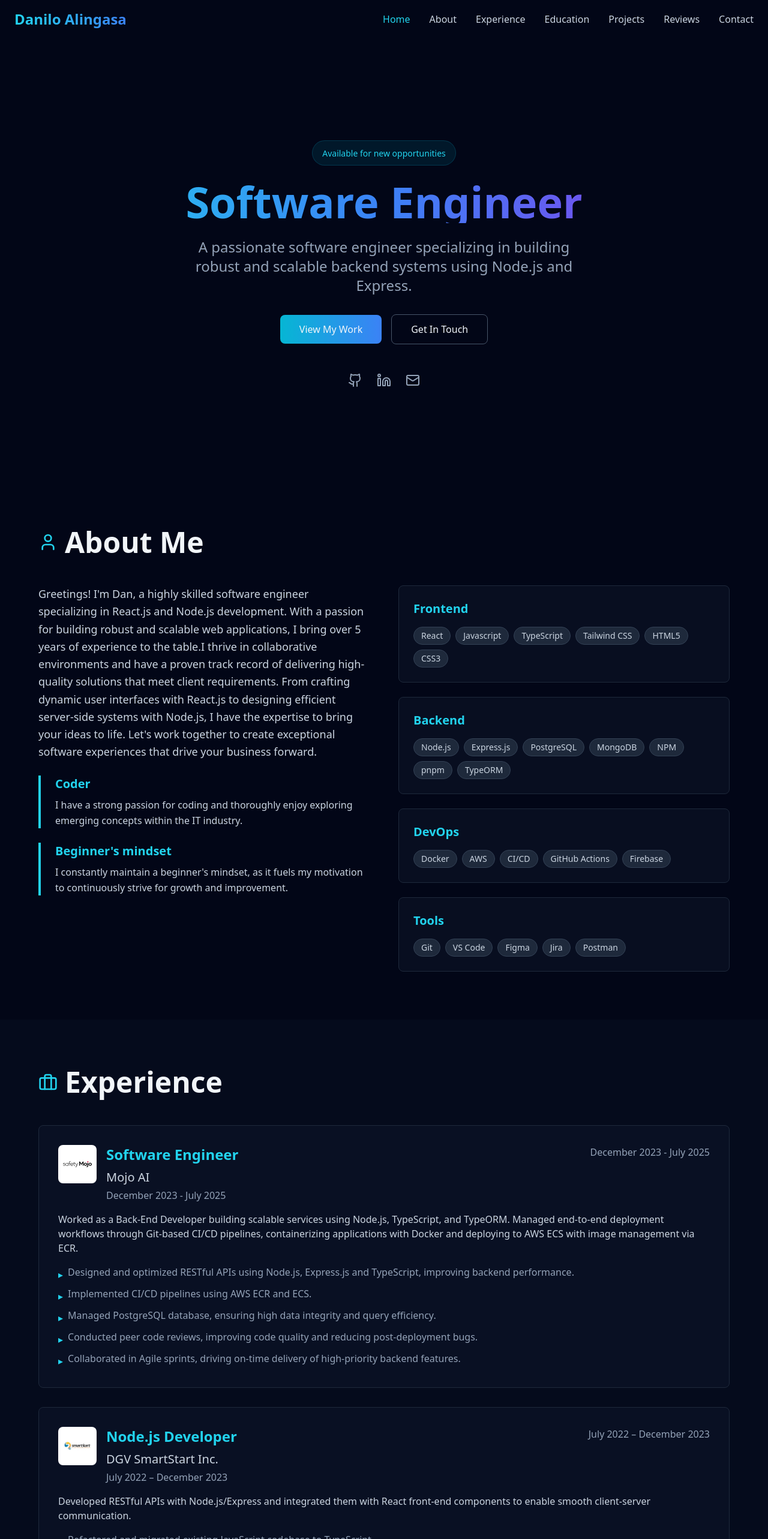
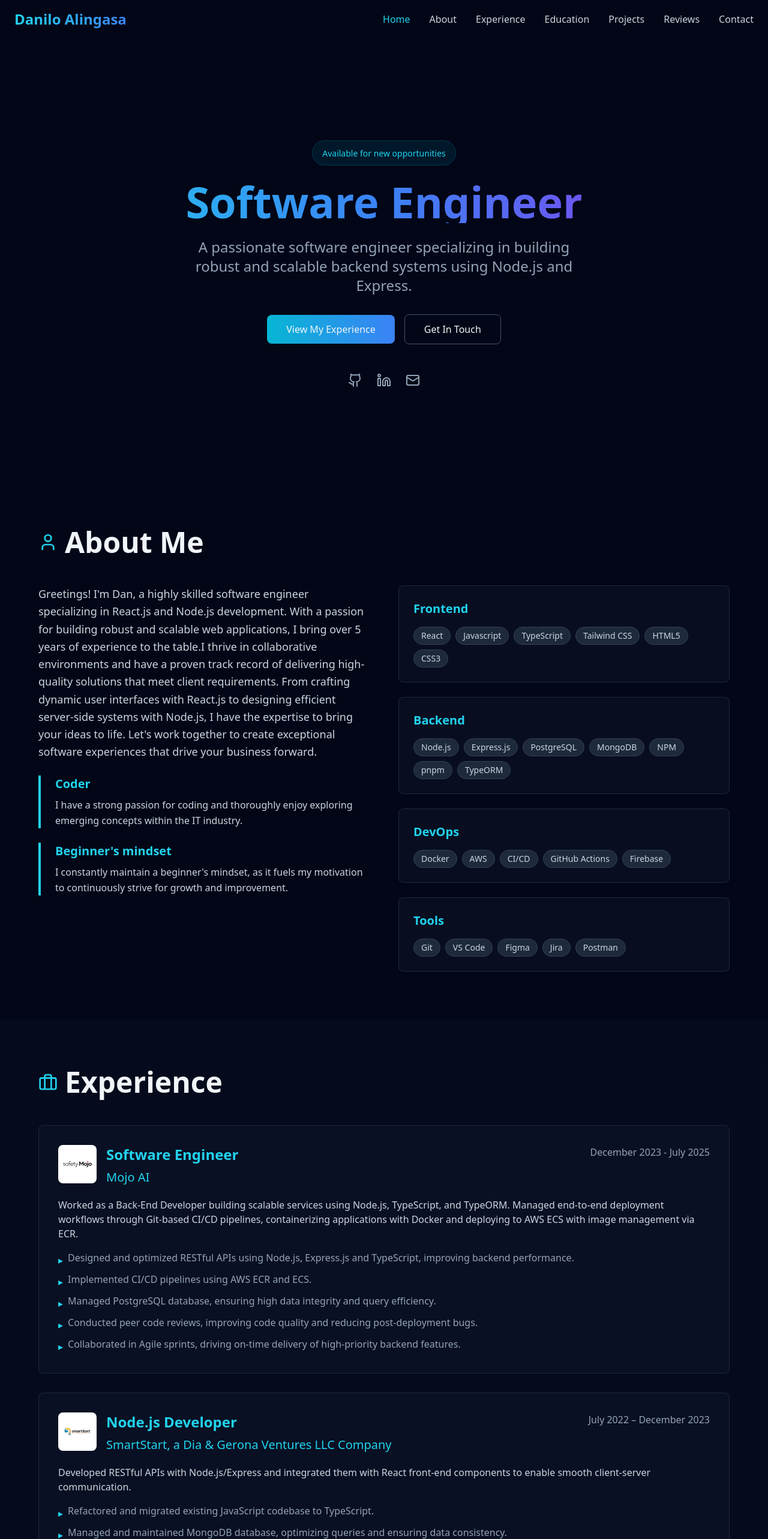
Before and after one commit to nadnad121021/dynamic-portfolio, a React (Vite) app: page / in a window 1280 px wide. Shown: the top 2566 px of the page at 60% size. Built offline with nearby package versions, Linux system fonts and the light colour scheme.

Commit message:
refactor: added company url

```diff
--- a/src/App.tsx
+++ b/src/App.tsx
@@ -5,7 +5,7 @@ import {
   Github,
   Linkedin,
   Mail,
-  ExternalLink,
+  // ExternalLink,
   Code2,
   Briefcase,
   User,
@@ -139,10 +139,10 @@ function App() {
 
             <div className="flex flex-wrap items-center justify-center gap-4 mb-12 animate-fadeIn">
               <button
-                onClick={() => scrollToSection('projects')}
+                onClick={() => scrollToSection('experience')}
                 className="px-8 py-3 bg-gradient-to-r from-cyan-500 to-blue-500 rounded-lg font-medium hover:shadow-lg hover:shadow-cyan-500/50 transition-all duration-300 hover:-translate-y-1"
               >
-                View My Work
+                View My Experience
               </button>
               <button
                 onClick={() => scrollToSection('contact')}
@@ -248,8 +248,15 @@ function App() {
                       />
                       <div>
                         <h3 className="text-2xl font-bold text-cyan-400 mb-2">{exp.title}</h3>
-                        <p className="text-xl text-slate-300 mb-1">{exp.company}</p>
-                        <p className="text-slate-400">{exp.period}</p>
+                        <p className="text-xl text-slate-300 mb-1">
+                          <a
+                        href={exp.company_url}
+                        target="_blank"
+                        className="flex items-center gap-2 text-cyan-400 hover:text-cyan-300 transition-colors duration-200"
+                      >
+                        {exp.company}
+                      </a>
+                        </p>
                       </div>
                     </div>
                     <span className="text-slate-400 font-medium">{exp.period}</span>
@@ -353,7 +360,7 @@ function App() {
                     </div>
 
                     <div className="flex gap-4">
-                      <a
+                      {/* <a
                         href={project.link}
                         className="flex items-center gap-2 text-cyan-400 hover:text-cyan-300 transition-colors duration-200"
                       >
@@ -366,7 +373,7 @@ function App() {
                       >
                         <Github size={18} />
                         <span>Source Code</span>
-                      </a>
+                      </a> */}
                     </div>
                   </div>
                 </div>
--- a/src/interfaces/portfolioInfo.interface.ts
+++ b/src/interfaces/portfolioInfo.interface.ts
@@ -77,6 +77,7 @@ export interface Experience {
   description: string;
   achievements: string[];
   logo: string;
+  company_url: string;
 }
 
 // Reviews / Testimonials
--- a/src/portfolio.ts
+++ b/src/portfolio.ts
@@ -106,11 +106,12 @@ const portfolioInfo: TPortfolioInfo = {
                 'Conducted peer code reviews, improving code quality and reducing post-deployment bugs.',
                 'Collaborated in Agile sprints, driving on-time delivery of high-priority backend features.'
             ],
-            logo: 'mojo-ai.svg'
+            logo: 'mojo-ai.svg',
+            company_url: 'https://getmojo.ai/',
         },
         {
             title: 'Node.js Developer',
-            company: 'DGV SmartStart Inc.',
+            company: 'SmartStart, a Dia & Gerona Ventures LLC Company',
             period: 'July 2022 – December 2023',
             description: 'Developed RESTful APIs with Node.js/Express and integrated them with React front-end components to enable smooth client-server communication.',
             achievements: [
@@ -118,7 +119,8 @@ const portfolioInfo: TPortfolioInfo = {
                 'Managed and maintained MongoDB database, optimizing queries and ensuring data consistency.',
                 'Collaborated with cross-functional teams to integrate new API endpoints and improve system reliability.'
             ],
-            logo: 'smartstart.jpeg'
+            logo: 'smartstart.jpeg',
+            company_url: 'https://smartstart.us/',
         },
         {
             title: 'Software Engineer',
@@ -129,7 +131,8 @@ const portfolioInfo: TPortfolioInfo = {
                 'Developed microservice-based architectures to improve modularity, maintainability, and scalability.',
                 'Integrated frontend components with backend APIs, ensuring seamless user experiences.',
             ],
-            logo: 'dna.jpeg'
+            logo: 'dna.jpeg',
+            company_url: 'https://www.dnamicro.com/',
         },
         {
             title: 'Application Developer Intern',
@@ -140,7 +143,8 @@ const portfolioInfo: TPortfolioInfo = {
                 'Developed internal web applications using .NET and MS SQL Server, automating reporting workflows.',
                 'Migrated manual Excel-based processes into web tools, improving data accuracy and accessibility across teams.',
             ],
-            logo: 'lear.png'
+            logo: 'lear.png',
+            company_url: 'https://www.lear.com/',
         }
     ],
     reviews: [
```
